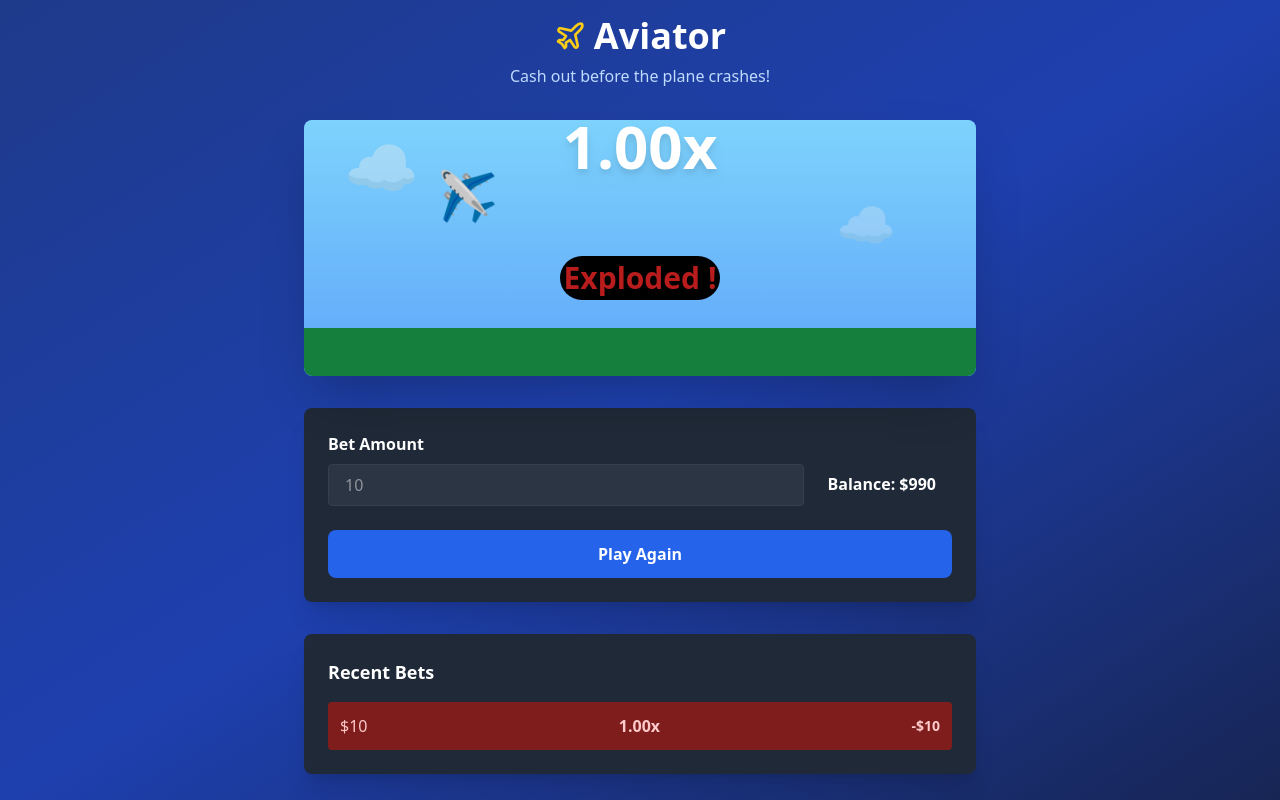
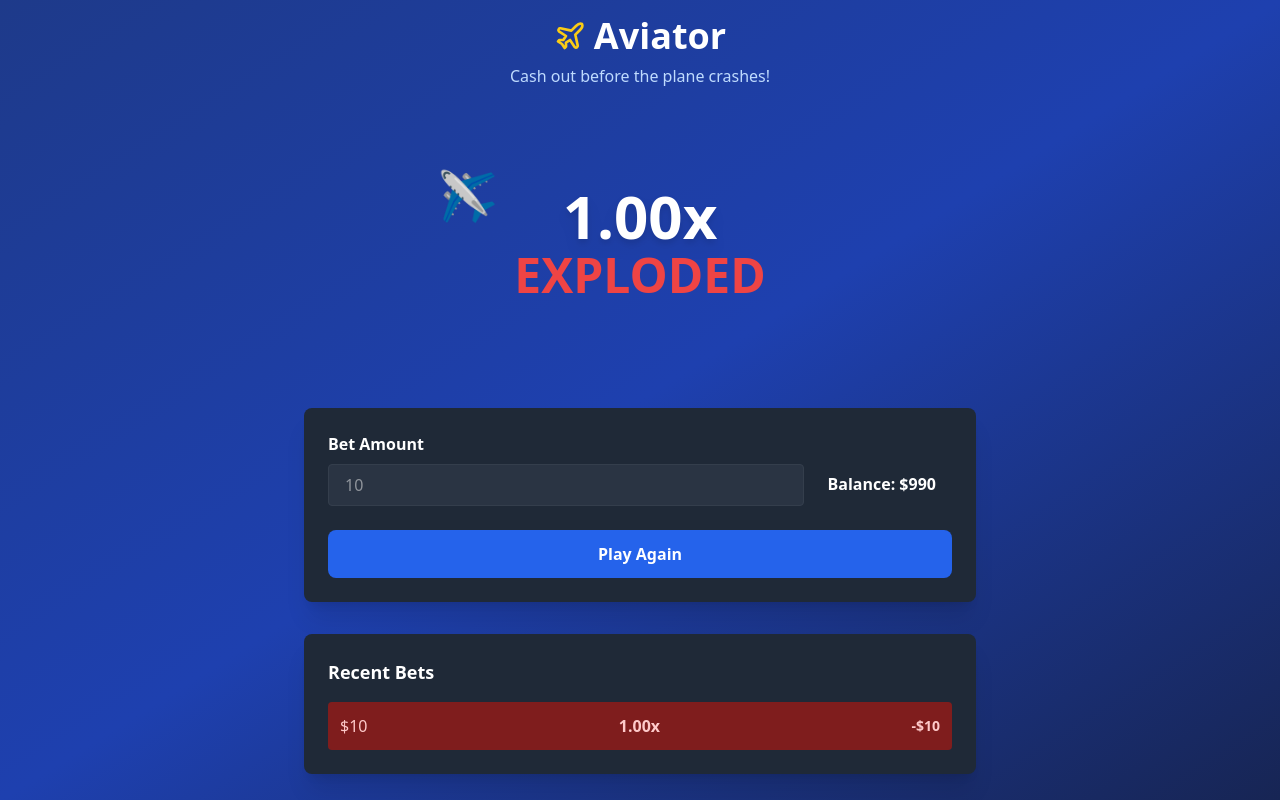
Before and after one commit to Brianlicent/lucky-butterfly, a React (Vite) app: page / in a window 1280 px wide. Both pictures are taken after a click on the button "Start Game". Built offline with nearby package versions, Linux system fonts and the light colour scheme.

Commit message:
Updated project files

```diff
--- a/src/pages/Index.tsx
+++ b/src/pages/Index.tsx
@@ -100,14 +100,7 @@ export default function AviatorGame() {
         </div>
 
         {/* Game Arena */}
-        <div className="bg-gradient-to-b from-blue-400 to-blue-600 rounded-lg p-8 mb-8 relative h-64 overflow-hidden shadow-2xl">
-          {/* Sky background */}
-          <div className="absolute inset-0 bg-gradient-to-b from-sky-300 to-blue-400 rounded-lg" />
-
-          {/* Clouds */}
-          <div className="absolute top-4 left-10 text-6xl opacity-40">☁️</div>
-          <div className="absolute top-20 right-20 text-5xl opacity-30">☁️</div>
-
+        <div className="relative h-64 flex items-center justify-center mb-8">
           {/* Plane */}
           <div
             className="absolute transition-all duration-100 z-10"
@@ -120,19 +113,16 @@ export default function AviatorGame() {
           </div>
 
           {/* Multiplier Display */}
-          <div className="absolute inset-0 flex items-center justify-center">
-            <div className="text-center">
-              <div className="text-6xl font-bold text-white drop-shadow-lg">
-                {multiplier.toFixed(2)}x
+          <div className="text-center">
+            <div className="text-6xl font-bold text-white drop-shadow-lg">
+              {multiplier.toFixed(2)}x
+            </div>
+            {gameState === 'crashed' && (
+              <div className="text-5xl font-black text-red-500 mt-4 animate-bounce">
+                EXPLODED
               </div>
-              {gameState === 'crashed' && (
-                <div className="text-red-700 text-3xl font-extrabold bg-black m-20 p-1 rounded-full">Exploded !</div>
-              )}
-            </div>
+            )}
           </div>
-
-          {/* Ground */}
-          <div className="absolute bottom-0 left-0 right-0 h-12 bg-green-700 rounded-b-lg" />
         </div>
 
         {/* Controls */}
```
